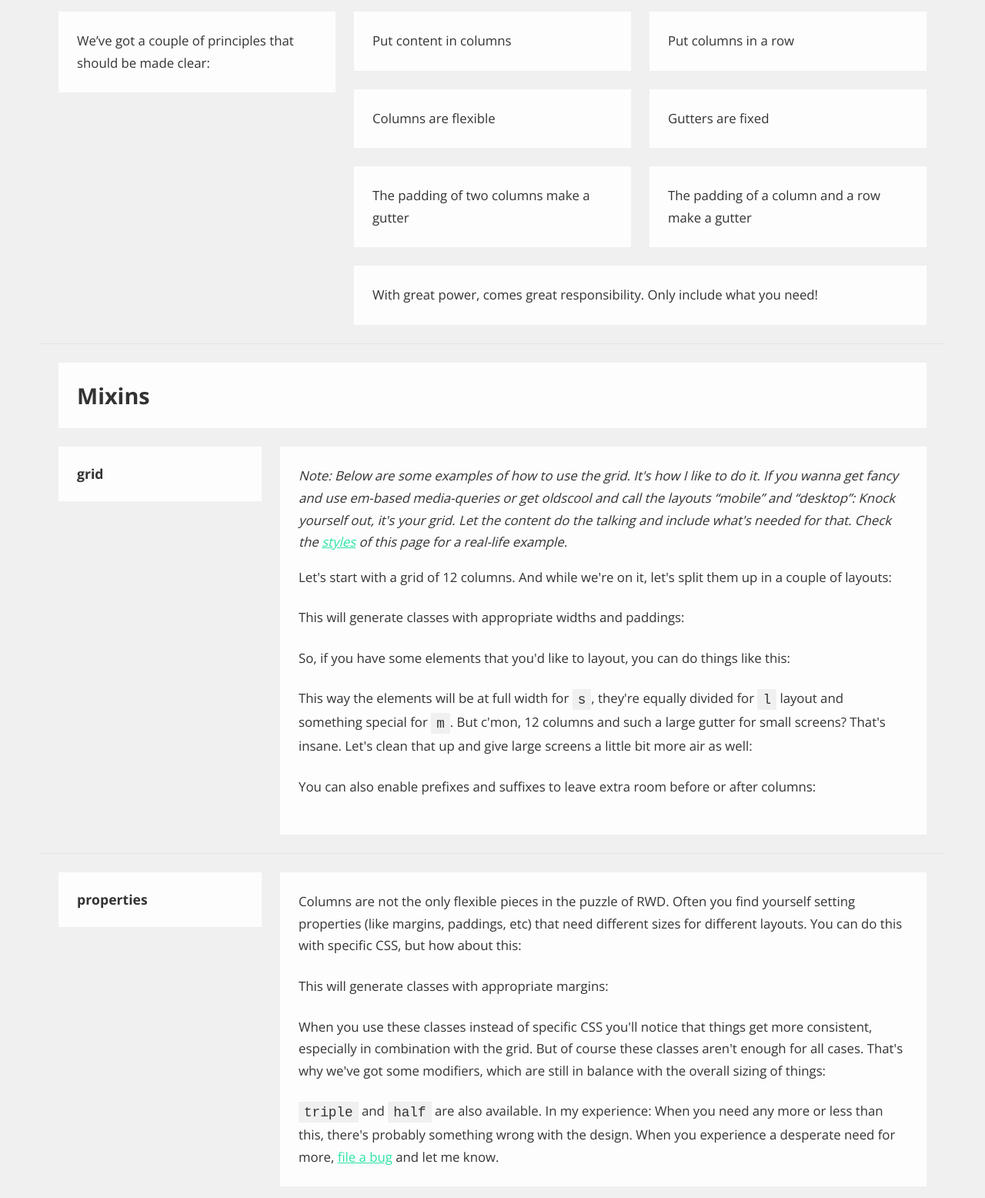
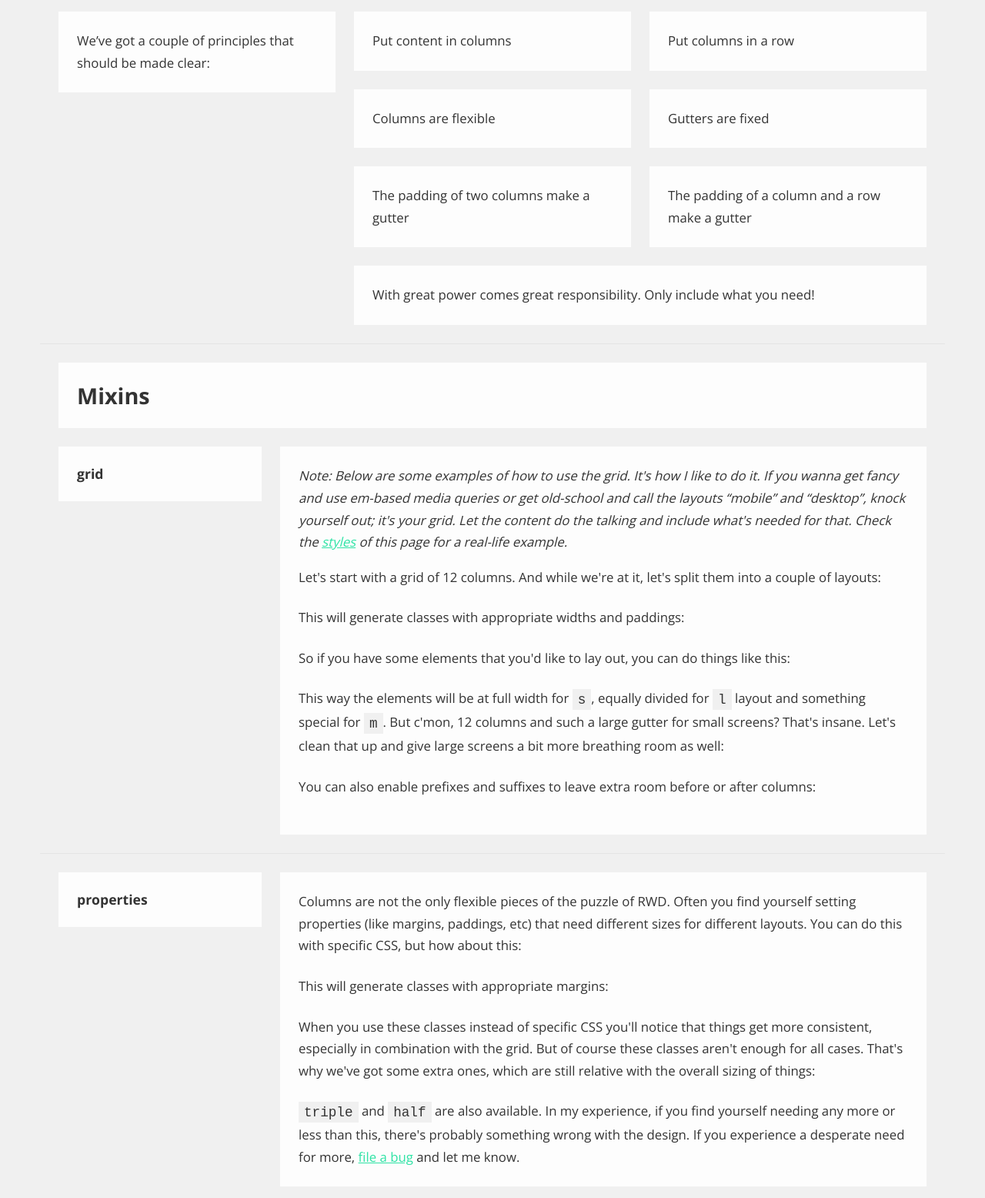
Before and after one commit to Jpunt/sass-t1000, a plain HTML site: page index.html in a window 1280 px wide. Shown: the part 745-2301 px from the top of the page at 77% size. Drawn offline with nearby package versions, Linux system fonts and the light colour scheme.

Commit message:
updated with corrections from @Primigenus

```diff
--- a/index.html
+++ b/index.html
@@ -22,14 +22,14 @@
     <div class="col s-2 m-3 l-6">
       <div class="bg-light padding-double">
         <h3>Yes, this is another responsive grid system.</h3>
-        <p>There are a lot of them these days, but as with a lot of things: they didn’t cut it for me. They’re either too complicated or too limited, or too difficult to get your head around.</p>
+        <p>There are a lot of them these days, but as with a lot of things, they didn’t cut it for me. They’re either too complicated or too limited, or too difficult to get your head around.</p>
       </div>
     </div>
 
     <div class="col s-2 m-3 l-6">
       <div class="bg-light padding-double">
         <h3>No, this is not another responsive grid system.</h3>
-        <p>It’s more a library. You build the grid yourself, using SASS-mixins. This way you’re free to choose the kind of media-queries or amount of breakpoints and sizes. And in the process you get to know your grid system as it grows with you.</p>
+        <p>It&rsquo;s more a library. You build the grid yourself using SASS-mixins. This way you’re free to choose the kind of media queries or number of breakpoints and sizes. And in the process you get to know your grid system as it grows with you.</p>
       </div>
     </div>
   </div>
@@ -62,7 +62,7 @@
       <div class="col s-2 m-3 l-6 s-reset-padding-bottom s-padding-top-half"><p class="bg-light padding-double">Gutters are fixed</p></div>
       <div class="col s-2 m-3 l-6 s-reset-padding-bottom s-padding-top-half"><p class="bg-light padding-double">The padding of two columns make a gutter</p></div>
       <div class="col s-2 m-3 l-6 s-reset-padding-bottom s-padding-top-half"><p class="bg-light padding-double">The padding of a column and a row make a gutter</p></div>
-      <div class="col s-2 m-6 l-12 s-padding-top-half"><p class="bg-light padding-double">With great power, comes great responsibility. Only include what you need!</p></div>
+      <div class="col s-2 m-6 l-12 s-padding-top-half"><p class="bg-light padding-double">With great power comes great responsibility. Only include what you need!</p></div>
     </div>
   </div>
 
@@ -77,18 +77,18 @@
 
     <div class="col s-2 m-4 l-9">
       <div class="bg-light padding-double">
-        <p><em>Note: Below are some examples of how to use the grid. It&#39;s how I like to do it. If you wanna get fancy and use em-based media-queries or get oldscool and call the layouts &ldquo;mobile&rdquo; and &ldquo;desktop&rdquo;: Knock yourself out, it&#39;s your grid. Let the content do the talking and include what&#39;s needed for that. Check the <a href="https://github.com/Jpunt/sass-t-1000-grid/blob/master/demo/stylesheets/_layout.scss">styles</a> of this page for a real-life example.</em></p>
-        <p>Let&#39;s start with a grid of 12 columns. And while we&#39;re on it, let&#39;s split them up in a couple of layouts:</p>
+        <p><em>Note: Below are some examples of how to use the grid. It&#39;s how I like to do it. If you wanna get fancy and use em-based media queries or get old-school and call the layouts &ldquo;mobile&rdquo; and &ldquo;desktop&rdquo;, knock yourself out; it&#39;s your grid. Let the content do the talking and include what&#39;s needed for that. Check the <a href="https://github.com/Jpunt/sass-t-1000-grid/blob/master/demo/stylesheets/_layout.scss">styles</a> of this page for a real-life example.</em></p>
+        <p>Let&#39;s start with a grid of 12 columns. And while we're at it, let&#39;s split them into a couple of layouts:</p>
 
         <div class="gist-embed"><script src="https://gist.github.com/Jpunt/17ed46a2ef50771a9265.js?file=grid-basic.scss"></script></div>
 
         <p>This will generate classes with appropriate widths and paddings:</p>
         <div class="gist-embed"><script src="https://gist.github.com/Jpunt/17ed46a2ef50771a9265.js?file=grid-basic.css"></script></div>
 
-        <p>So, if you have some elements that you&#39;d like to layout, you can do things like this:</p>
+        <p>So if you have some elements that you&#39;d like to lay out, you can do things like this:</p>
         <div class="gist-embed"><script src="https://gist.github.com/Jpunt/17ed46a2ef50771a9265.js?file=grid-basic.html"></script></div>
 
-        <p>This way the elements will be at full width for <code>s</code>, they&#39;re equally divided for <code>l</code> layout and something special for <code>m</code>. But c&#39;mon, 12 columns and such a large gutter for small screens? That&#39;s insane. Let&#39;s clean that up and give large screens a little bit more air as well:</p>
+        <p>This way the elements will be at full width for <code>s</code>, equally divided for <code>l</code> layout and something special for <code>m</code>. But c&#39;mon, 12 columns and such a large gutter for small screens? That&#39;s insane. Let&#39;s clean that up and give large screens a bit more breathing room as well:</p>
         <div class="gist-embed"><script src="https://gist.github.com/Jpunt/17ed46a2ef50771a9265.js?file=grid-better.scss"></script></div>
         <div class="gist-embed"><script src="https://gist.github.com/Jpunt/17ed46a2ef50771a9265.js?file=grid-better.css"></script></div>
         <div class="gist-embed"><script src="https://gist.github.com/Jpunt/17ed46a2ef50771a9265.js?file=grid-better.html"></script></div>
@@ -107,17 +107,17 @@
 
     <div class="col s-2 m-4 l-9">
       <div class="bg-light padding-double">
-        <p>Columns are not the only flexible pieces in the puzzle of RWD. Often you find yourself setting properties (like margins, paddings, etc) that need different sizes for different layouts. You can do this with specific CSS, but how about this:</p>
+        <p>Columns are not the only flexible pieces of the puzzle of RWD. Often you find yourself setting properties (like margins, paddings, etc) that need different sizes for different layouts. You can do this with specific CSS, but how about this:</p>
         <div class="gist-embed"><script src="https://gist.github.com/Jpunt/17ed46a2ef50771a9265.js?file=properties.scss"></script></div>
 
         <p>This will generate classes with appropriate margins:</p>
         <div class="gist-embed"><script src="https://gist.github.com/Jpunt/17ed46a2ef50771a9265.js?file=properties.css"></script></div>
 
-        <p>When you use these classes instead of specific CSS you&#39;ll notice that things get more consistent, especially in combination with the grid. But of course these classes aren&#39;t enough for all cases. That&#39;s why we&#39;ve got some modifiers, which are still in balance with the overall sizing of things:</p>
+        <p>When you use these classes instead of specific CSS you&#39;ll notice that things get more consistent, especially in combination with the grid. But of course these classes aren&#39;t enough for all cases. That&#39;s why we&#39;ve got some extra ones, which are still relative with the overall sizing of things:</p>
         <div class="gist-embed"><script src="https://gist.github.com/Jpunt/17ed46a2ef50771a9265.js?file=properties-double.scss"></script></div>
         <div class="gist-embed"><script src="https://gist.github.com/Jpunt/17ed46a2ef50771a9265.js?file=properties-double.css"></script></div>
 
-        <p><code>triple</code> and <code>half</code> are also available. In my experience: When you need any more or less than this, there&#39;s probably something wrong with the design. When you experience a desperate need for more, <a href="https://github.com/Jpunt/sass-t-1000-grid/issues/new">file a bug</a> and let me know.</p>
+        <p><code>triple</code> and <code>half</code> are also available. In my experience, if you find yourself needing any more or less than this, there&#39;s probably something wrong with the design. If you experience a desperate need for more, <a href="https://github.com/Jpunt/sass-t-1000-grid/issues/new">file a bug</a> and let me know.</p>
       </div>
     </div>
   </div>
@@ -147,7 +147,7 @@
 
     <div class="col s-2 m-4 l-9">
       <div class="bg-light padding-double">
-        <p>There&#39;re cases that you don&#39;t want certain properties to be set, for instance by one of the above mixins. For this, you can do this:</p>
+        <p>There are situations when you don&#39;t want certain properties to be set, for instance by one of the above mixins. For these cases, you can do this:</p>
         <div class="gist-embed"><script src="https://gist.github.com/Jpunt/17ed46a2ef50771a9265.js?file=reset-properties.scss"></script></div>
         <div class="gist-embed reset-margin-bottom"><script src="https://gist.github.com/Jpunt/17ed46a2ef50771a9265.js?file=reset-properties.css"></script></div>
       </div>
```
